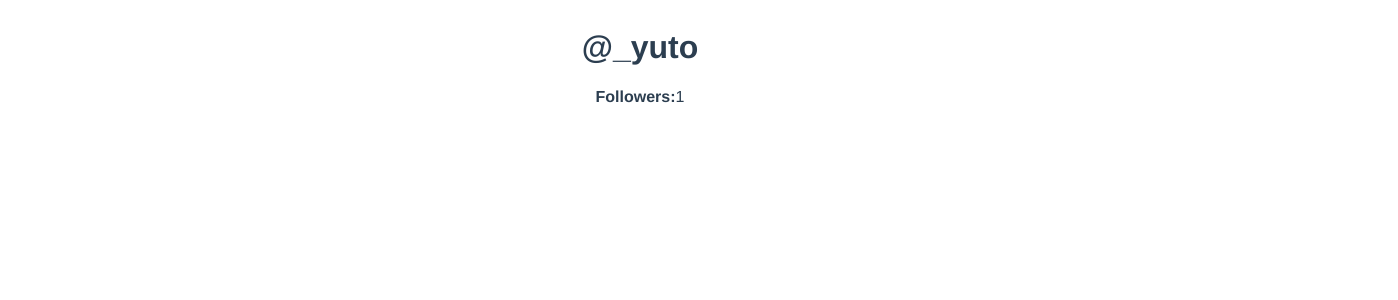
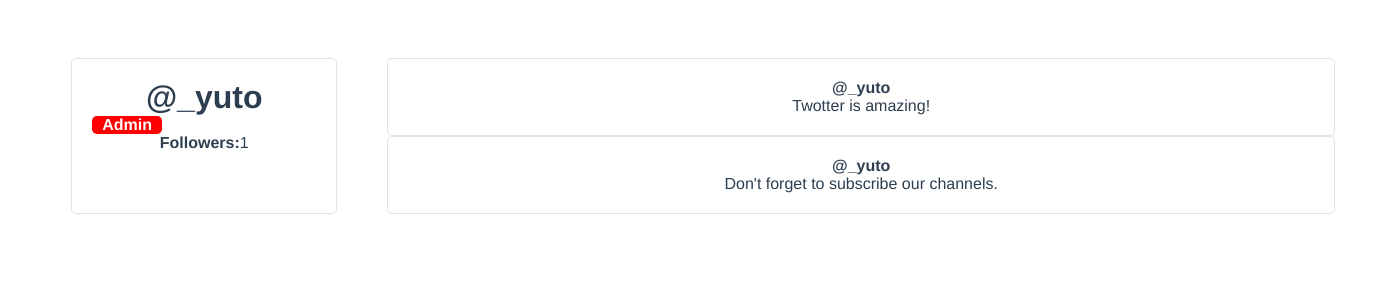
Before and after one commit to suzuking1192/twotter, a Vue app: page / in a window 1280 px wide. Shown: the top 300 px of the page, 1398 px wide, since content can reach past the window. Built offline with nearby package versions, Linux system fonts and the light colour scheme.

Commit message:
refactor

```diff
--- /dev/null
+++ b/src/components/Twootitem.vue
@@ -0,0 +1,51 @@
+<template>
+  <div class="twoot-item">
+    <div class="user-profile__twoot">
+      <div class="twoot-item__user">
+        @{{username}}
+      </div>
+      <div class="twoot-item__content">
+        {{twoot.content}}
+      </div>
+    </div>
+  </div>
+
+</template>
+
+<script>
+export default {
+  name: 'TwootItem',
+  props:{
+    username:{
+      type:String,
+      required:true
+    },
+    twoot:{
+      type:Object,
+      required:true
+    }
+  }
+};
+
+</script>
+
+<style>
+.twoot-item{
+  padding:20px;
+  background-color:white;
+  border-radius:5px;
+  border:1px solid #DFE3E8;
+  box-sizing: border-box;
+  cursor:pointer;
+  transition: all 0.25s ease;
+}
+
+.twoot-item:hover{
+  transform: scale(1.1,1.1);
+}
+
+.twoot-item__user{
+  font-weight:bold;
+}
+
+</style>
--- a/src/components/UserProfile.vue
+++ b/src/components/UserProfile.vue
@@ -2,18 +2,27 @@
   <div class="user-profile">
     <div class="user-profile__user-panel">
       <h1 class="user-profile__username">@{{user.username}}</h1>
+        <div class="user-profile__admin-badge" v-if="user.isAdmin">
+          Admin
+        </div>
       <div class="user-profile__follwer-count">
         <strong>Followers:</strong>{{followers}}
       </div>
+    </div>
+    <div class="user-profile__twoots-wrapper">
+      <TwootItem v-for="twoot in user.twoots" :key="twoot.id" :username="user.username" :twoot="twoot" />
     </div>
   </div>
 
 </template>
 
 <script>
+import TwootItem from "./Twootitem";
+
 
 export default {
-  name: 'App',
+  name: 'UserProfile',
+  components:{TwootItem},
   data(){
   return{
     followers: 0,
@@ -23,7 +32,11 @@
       firstname:"Yuto",
       lastname:"Suzuki",
       email:"mokkumokku99@gmail.com",
-      isAdmin: true
+      isAdmin: true,
+      twoots:[
+        {id:1,content:"Twotter is amazing!"},
+        {id:2, content:"Don't forget to subscribe our channels."},
+      ]
       }
     }
   },
@@ -55,13 +68,35 @@
 </script>
 
 <style>
-#app {
-  font-family: Avenir, Helvetica, Arial, sans-serif;
-  -webkit-font-smoothing: antialiased;
-  -moz-osx-font-smoothing: grayscale;
-  display: flex;
-  color: #2c3e50;
-  flex-direction: column;
-  text-align:center;
+.user-profile{
+  display:grid;
+  grid-template-columns: 1fr 3fr;
+  width: 100%;
+  padding: 50px 5%;
 }
+
+.user-profile__user-panel{
+  display:flex;
+  flex-direction:column;
+  margin-right: 50px;
+  padding:20px;
+  background-color:white;
+  border-radius: 5px;
+  border:1px solid #DFE3E8;
+}
+
+.user-profile__admin-badge{
+  background: red;
+  color: white;
+  border-radius: 5px;
+  margin-right:auto;
+  padding:0 10px;
+  font-weight: bold;
+}
+
+h1{
+  margin:0;
+}
+
+
 </style>
```
